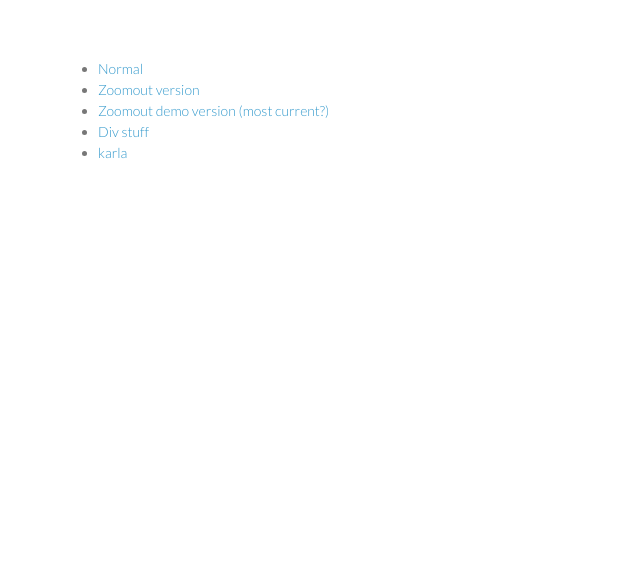
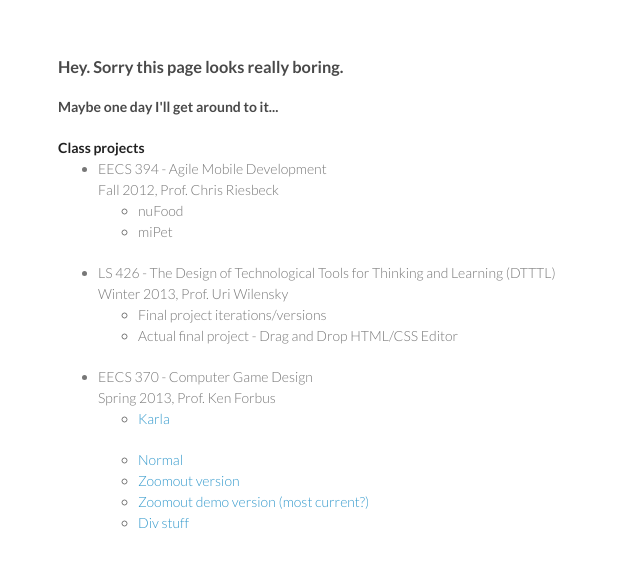
Before and after one commit to lizzb/lizzb, a plain HTML site: page index.html in a window 1280 px wide. Shown: the whole page, without its empty margins (0-640 px from the left). Drawn offline with Linux system fonts and the light colour scheme; files that its build step writes are made by us from their sources.

Commit message:
updated page to associate projects with classes… partially

```diff
--- a/index.html
+++ b/index.html
@@ -3,7 +3,7 @@
   <head>
     <meta charset="utf-8">
     <meta http-equiv="X-UA-Compatible" content="chrome=1">
-    <title>Lizzb by lizzb</title>
+    <title>lizzb | GitHub Projects Page</title>
 
     <link rel="stylesheet" href="stylesheets/styles.css">
     <link rel="stylesheet" href="stylesheets/pygment_trac.css">
@@ -13,6 +13,36 @@
     <![endif]-->
   </head>
   <body>
+
+    <h3> Hey. Sorry this page looks really boring. </h3>
+    <h4> Maybe one day I'll get around to it... </h4>
+
+    <strong> Class projects </strong>
+    <ul>
+      <li> EECS 394 - Agile Mobile Development
+        <br/> Fall 2012, Prof. Chris Riesbeck
+          <ul>
+            <li> nuFood </li>
+            <li> miPet </li>
+          </ul>
+      </li>
+      <li> LS 426 - The Design of Technological Tools for Thinking and Learning (DTTTL)
+        <br/> Winter 2013, Prof. Uri Wilensky
+          <ul>
+            <li> Final project iterations/versions </li>
+            <li> Actual final project - Drag and Drop HTML/CSS Editor </li>
+          </ul>
+      </li>
+      <li> EECS 370 - Computer Game Design
+        <br/> Spring 2013, Prof. Ken Forbus
+          <ul>
+            <li>
+              <a href="http://lizzb.github.com/lizzb/karla/play.html"> Karla </a>
+            </li>
+          </ul>
+      </li>
+
+
     <ul>
     <li> <a href="http://lizzb.github.com/lizzb/dnd-htmlcss-editor/dndHTMLeditor.html" target="_blank"> Normal </a> </li>
     <li> <a href="http://lizzb.github.com/lizzb/dnd-htmlcss-editor/dndHTMLeditor-tozoomout.html" target="_blank"> Zoomout version </a> </li>
@@ -21,8 +51,6 @@
 
 
     <!-- a href="http://lizzb.github.com/lizzb/karla/karla-release-Materials/Release/index.html"> karla </html -->
-
-    <li> <a href="http://lizzb.github.com/lizzb/karla/play.html"> karla </a> </li>
 
      </ul>
 
```
